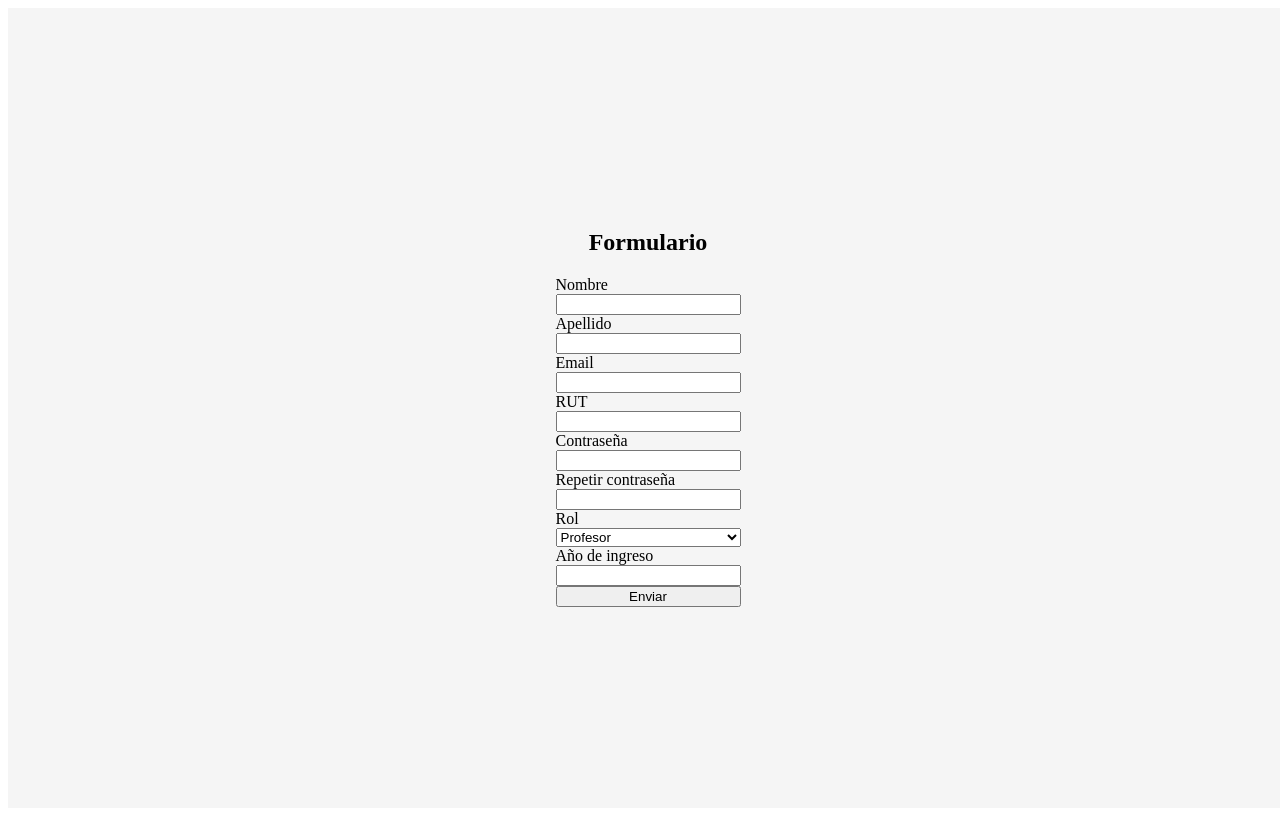
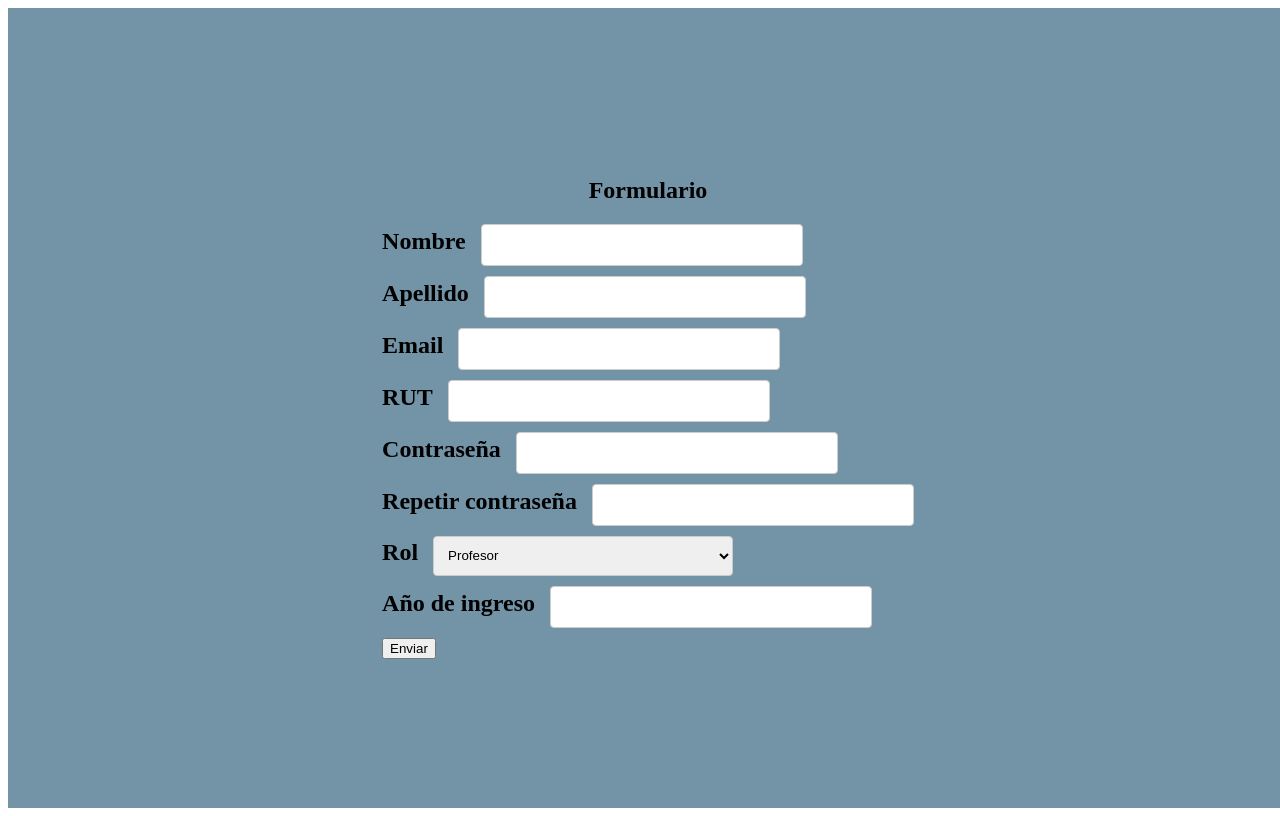
Before and after one commit to O-Uribe/PrograCademia, a React (Create React App) app in the folder client/: page /register in a window 1280 px wide. Built offline with nearby package versions, Linux system fonts and the light colour scheme; no server answers.

Commit message:
Css muy basico para form con validacion de datos

```diff
--- a/client/package.json
+++ b/client/package.json
@@ -3,6 +3,7 @@
   "version": "0.1.0",
   "private": true,
   "dependencies": {
+    "@hookform/error-message": "^2.0.0",
     "@testing-library/jest-dom": "^5.16.5",
     "@testing-library/react": "^13.3.0",
     "@testing-library/user-event": "^13.5.0",
--- a/client/src/components/Form/Formulario.jsx
+++ b/client/src/components/Form/Formulario.jsx
@@ -1,6 +1,7 @@
 import React from "react"
 import { useForm } from "react-hook-form";
 import { contrasena_Repetida } from "./actions/validator";
+import { ErrorMessage } from "@hookform/error-message";
 import styles from "../../css/form.module.css";
     /*
 
@@ -17,7 +18,7 @@ import styles from "../../css/form.module.css";
     */
 const Formulario =() => {
 
-    const { register, handleSubmit } = useForm();
+    const { register, handleSubmit, formState: { errors } } = useForm();
 
     const onSubmit = (data) => {
         console.log(data);
@@ -28,49 +29,54 @@ const Formulario =() => {
             <h2>Formulario</h2>
             <form onSubmit={handleSubmit(onSubmit)}>
                 <div>
-                    <label>Nombre</label>
-                    <input type="text" name="nombre" className={styles.field} {...register("nombre",{
+                    <label className={styles.label} >Nombre</label>
+                    <input type="text" name="nombre" className={styles.input} {...register("nombre",{
                         required: {value:true, message:"Campo obligatorio"},
-                        /*maxLength: {value: 20, message:"Máximo 20 caracteres"}*/
+                        maxLength: {value: 20, message:"Máximo 20 caracteres"}
                     })} />
-                    {/*{errors.nombre?.type === "required" && <p>Hola</p>}*/}
+                    <ErrorMessage
+                    errors={errors}
+                    name="nombre"
+                    render={({message}) =>
+                    <p className={styles.error}>{message}</p>}
+                    />
                 </div>
                 <div>
-                    <label>Apellido</label>
-                    <input type="text" name="apellido" className={styles.field} {...register("apellido",{
+                    <label className={styles.label}>Apellido</label>
+                    <input type="text" name="apellido" className={styles.input} {...register("apellido",{
                         required: {value:true, message:"Campo obligatorio"},
                         maxLength: {value: 20, message:"Máximo 20 caracteres"}
                     })}/>
                 </div>
                 <div>
-                    <label>Email</label>
-                    <input type="email" name="email" className={styles.field} {...register("email",{
+                    <label className={styles.label}>Email</label>
+                    <input type="email" name="email" className={styles.input} {...register("email",{
                         required: {value:true, message:"Campo obligatorio"},}
                     )}/>
                 </div>
                 <div>
-                    <label>RUT</label>
-                    <input type="number" name="rut" className={styles.field} {...register("rut",{
+                    <label className={styles.label}>RUT</label>
+                    <input type="number" name="rut" className={styles.input} {...register("rut",{
                         required: {value:true, message:"Campo obligatorio"},
                         maxLength: {value: 9, message:"Máximo 9 caracteres"}
                     })}/>
                 </div>
                 <div>
-                    <label>Contraseña</label>
-                    <input type="password" name="contraseña" className={styles.field} {...register("contraseña",{
+                    <label className={styles.label}>Contraseña</label>
+                    <input type="password" name="contraseña" className={styles.input} {...register("contraseña",{
                         required: {value:true, message:"Campo obligatorio"},
                     })}/>
                 </div>
                 <div>
-                    <label>Repetir contraseña</label>
-                    <input type="password" name="repetirContraseña" className={styles.field} {...register("repetirContraseña",{
+                    <label className={styles.label}>Repetir contraseña</label>
+                    <input type="password" name="repetirContraseña" className={styles.input} {...register("repetirContraseña",{
                         required: {value:true, message:"Campo obligatorio"},
                         /*validate: contrasena_Repetida*/
                     })}/>
                 </div>
                 <div>
-                    <label>Rol</label>
-                    <select name="rol" className={styles.field} {...register("rol",{
+                    <label className={styles.label}>Rol</label>
+                    <select name="rol" className={styles.input} {...register("rol",{
                         required: {value:true, message:"Campo obligatorio"},
                     })}>
                         <option value="profesor">Profesor</option>
@@ -78,13 +84,13 @@ const Formulario =() => {
                     </select>
                 </div>
                 <div>
-                    <label>Año de ingreso</label>
-                    <input type="number" name="añoIngreso" className={styles.field} {...register("añoIngreso",{
+                    <label className={styles.label}>Año de ingreso</label>
+                    <input type="number" name="añoIngreso" className={styles.input} {...register("añoIngreso",{
                         required: {value:true, message:"Campo obligatorio"},
                     })}/>
                 </div>
                 <div>
-                    <button type="submit" className={styles.field}>Enviar</button>
+                    <button type="submit" className={styles.button}>Enviar</button>
                 </div>
             </form>
         </div>
--- a/client/src/components/Register.jsx
+++ b/client/src/components/Register.jsx
@@ -1,10 +1,11 @@
 import React from "react";
 import Formulario from "./Form/Formulario";
+import styles from "../css/register.module.css";
 
 const Register = () => {
     return (
         <>
-            <div className="register">
+            <div className={styles.register}>
                 <Formulario/>
             </div>
         </>
--- a/client/src/css/form.module.css
+++ b/client/src/css/form.module.css
@@ -1,9 +1,4 @@
 /*Css for a form*/
-
-* {
-    box-sizing: border-box;
-}
-
 .container {
   display: flex;
   flex-direction: column;
@@ -11,64 +6,39 @@
   align-items: center;
   height: 100vh;
   width: 100vw;
-  background-color: #f5f5f5;
+  background-color: #7393A7;
 }
-.field {
-  display: flex;
-  flex-direction: column;
-  justify-content: center;
-  align-items: center;
-  width: 100%;
-  height: 100%;
+.input {
+  width: 300px;
+  height: 40px;
+  border: 1px solid #ccc;
+  border-radius: 4px;
+  padding: 0 10px;
+  margin-bottom: 10px;
 }
-.field input {
-  width: 100%;
-  height: 100%;
-  border: none;
-  border-bottom: 1px solid #000;
-  background-color: #f5f5f5;
+.buttonSubmit{
+    width: 100%;
+    height: 100%;
+    background-color: #f5f5f5;
+    border: none;
+    outline: none;
+    cursor: pointer;
+    font-size: 1.5rem;
+    font-weight: 600;
+    color: #000;
+    border-radius: 5px;
+    transition: all 0.3s ease-in-out;
+}
+.label {
   font-size: 1.5rem;
-  padding: 0.5rem;
-  margin: 0.5rem;
+  font-weight: 600;
+  color: #000;
+  margin-bottom: 10px;
+  margin-right: 15px;
 }
-.field input:focus {
-  outline: none;
+.error {
+  color: red;
+  font-size: 1.5rem;
+  font-weight: 600;
+  margin-bottom: 10px;
 }
-.field button {
-  width: 100%;
-  height: 100%;
-  border: none;
-  background-color: #f5f5f5;
-  font-size: 1.5rem;
-  padding: 0.5rem;
-  margin: 0.5rem;
-}
-.field button:focus {
-  outline: none;
-}
-.field button:hover {
-  cursor: pointer;
-}
-.field select {
-  width: 100%;
-  height: 100%;
-  border: none;
-  background-color: #f5f5f5;
-  font-size: 1.5rem;
-  padding: 0.5rem;
-  margin: 0.5rem;
-}
-.field select:focus {
-  outline: none;
-}
-.field select:hover {
-  cursor: pointer;
-}
-.field label {
-  font-size: 1.5rem;
-  padding: 0.5rem;
-  margin: 0.5rem;
-}
-.field label:hover {
-  cursor: pointer;
-}
--- /dev/null
+++ b/client/src/css/register.module.css
@@ -0,0 +1,3 @@
+.register{
+    background-color: #E8ECF1;
+}
```
Also changed, not shown: 1 other file (tests, documents, lock files or other folders).
